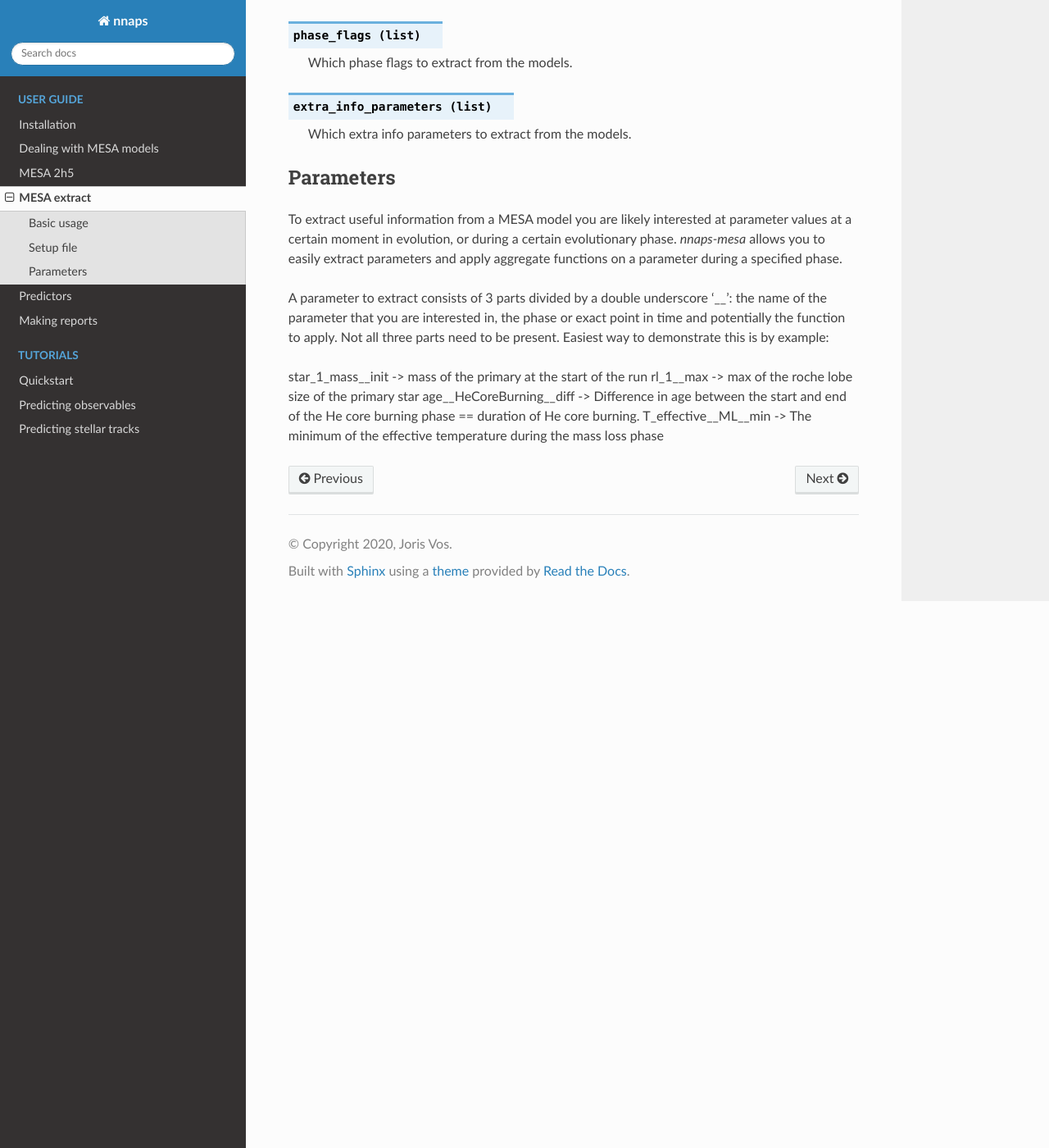
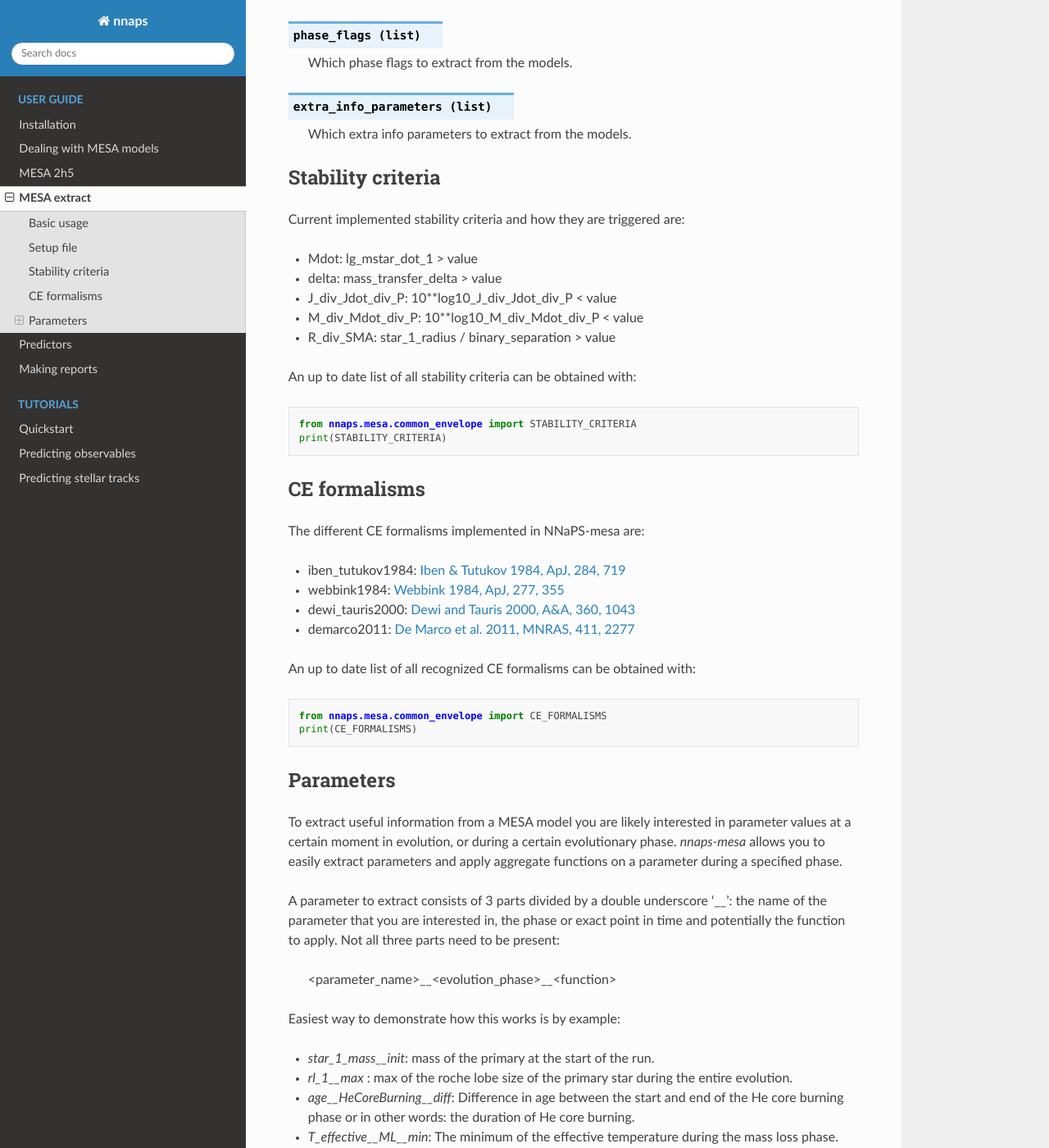
Before and after one commit to vosjo/nnaps, a Sphinx documentation site: the page built from docs/userguide/mesa_extract.rst, in a window 1280 px wide and 1400 px high, scrolled down 2038 px. Shown: the whole window at 82% size. Built offline with Sphinx 7.4.7 and the Read the Docs theme 2.0.0, drawn with Linux system fonts in a browser that asks for light colours; some of the changed text lies outside the part shown.

Commit message:
Extended the documentation of the NNaPS-mesa extract function

```diff
--- a/docs/userguide/mesa_extract.rst
+++ b/docs/userguide/mesa_extract.rst
@@ -100,19 +100,91 @@ The setup file has to be structured in yaml format, and can be provided using th
 
     Which extra info parameters to extract from the models.
 
+Stability criteria
+------------------
+
+Current implemented stability criteria and how they are triggered are:
+
+- Mdot: lg_mstar_dot_1 > value
+- delta: mass_transfer_delta > value
+- J_div_Jdot_div_P: 10**log10_J_div_Jdot_div_P < value
+- M_div_Mdot_div_P: 10**log10_M_div_Mdot_div_P < value
+- R_div_SMA: star_1_radius / binary_separation > value
+
+An up to date list of all stability criteria can be obtained with:
+
+.. code-block:: python
+
+    from nnaps.mesa.common_envelope import STABILITY_CRITERIA
+    print(STABILITY_CRITERIA)
+
+CE formalisms
+-------------
+
+The different CE formalisms implemented in NNaPS-mesa are:
+
+- iben_tutukov1984: `Iben & Tutukov 1984, ApJ, 284, 719 <https://ui.adsabs.harvard.edu/abs/1984ApJ...284..719I/abstract>`_
+- webbink1984: `Webbink 1984, ApJ, 277, 355 <https://ui.adsabs.harvard.edu/abs/1984ApJ...277..355W/abstract>`_
+- dewi_tauris2000: `Dewi and Tauris 2000, A&A, 360, 1043 <https://ui.adsabs.harvard.edu/abs/2000A%26A...360.1043D/abstract>`_
+- demarco2011: `De Marco et al. 2011, MNRAS, 411, 2277 <https://ui.adsabs.harvard.edu/abs/2011MNRAS.411.2277D/abstract>`_
+
+An up to date list of all recognized CE formalisms can be obtained with:
+
+.. code-block:: python
+
+    from nnaps.mesa.common_envelope import CE_FORMALISMS
+    print(CE_FORMALISMS)
 
 Parameters
 ----------
 
-To extract useful information from a MESA model you are likely interested at parameter values at a certain moment in
+To extract useful information from a MESA model you are likely interested in parameter values at a certain moment in
 evolution, or during a certain evolutionary phase. *nnaps-mesa* allows you to easily extract parameters and apply
 aggregate functions on a parameter during a specified phase.
 
 A parameter to extract consists of 3 parts divided by a double underscore '__': the name of the parameter that you are
 interested in, the phase or exact point in time and potentially the function to apply. Not all three parts need to be
-present. Easiest way to demonstrate this is by example:
+present:
 
-star_1_mass__init        -> mass of the primary at the start of the run
-rl_1__max                -> max of the roche lobe size of the primary star
-age__HeCoreBurning__diff -> Difference in age between the start and end of the He core burning phase == duration of He core burning.
-T_effective__ML__min     -> The minimum of the effective temperature during the mass loss phase
+    <parameter_name>__<evolution_phase>__<function>
+
+Easiest way to demonstrate how this works is by example:
+
+- *star_1_mass__init*: mass of the primary at the start of the run.
+- *rl_1__max* : max of the roche lobe size of the primary star during the entire evolution.
+- *age__HeCoreBurning__diff*: Difference in age between the start and end of the He core burning phase or in other words: the duration of He core burning.
+- *T_effective__ML__min*: The minimum of the effective temperature during the mass loss phase.
+- *he_core_mass__HeShellBurning__avg*: average He core mass during the He shell burning phase.
+- *star_1_mass__ML__rate*: The average mass loss rate during the mass loss phase in Msol / yr.
+
+If you don't like the long name that a parameter can get using this formalism, you can provide the parameter as a tuple
+where the first item contains the parameter name following the formalism above, and the second the name that you want to
+use in the csv file. You only have to provide an alternative name for the parameters that you want to rename. In the
+yaml setup file this would look like:
+
+.. code-block:: yaml
+
+    ...
+    parameters:
+    - star_1_mass__init, M1_init
+    - rl_1__max
+    - age__HeCoreBurning__diff, HeCoreBurning_time
+    ...
+
+Evolution phases
+^^^^^^^^^^^^^^^^
+
+NNaPS MESA can recognize a lot of different evolution phases. A list of all phases is given in ???, together with what
+parameters the MESA track needs to contain to recognize the phase. If a phase you need is missing, please add it and do
+a pull request so that other NNaPS users can also benefit from your work.
+
+Functions
+^^^^^^^^^
+
+The different functions that NNaPS mesa recognizes are:
+
+- *max*: maximum
+- *min*: minimum
+- *avg*: average
+- *diff*: takes the difference between the end and start of the phase: diff = par_end - par_start
+- *rate*: calculates the difference over time: rate = (par_end - par_start) / (age_end-age_start). Uses age in years.
```
Also changed, not shown: other parts of docs/userguide/mesa_extract.rst (+1 -1 lines), README.md (+3 -0 lines), 1 other file.
